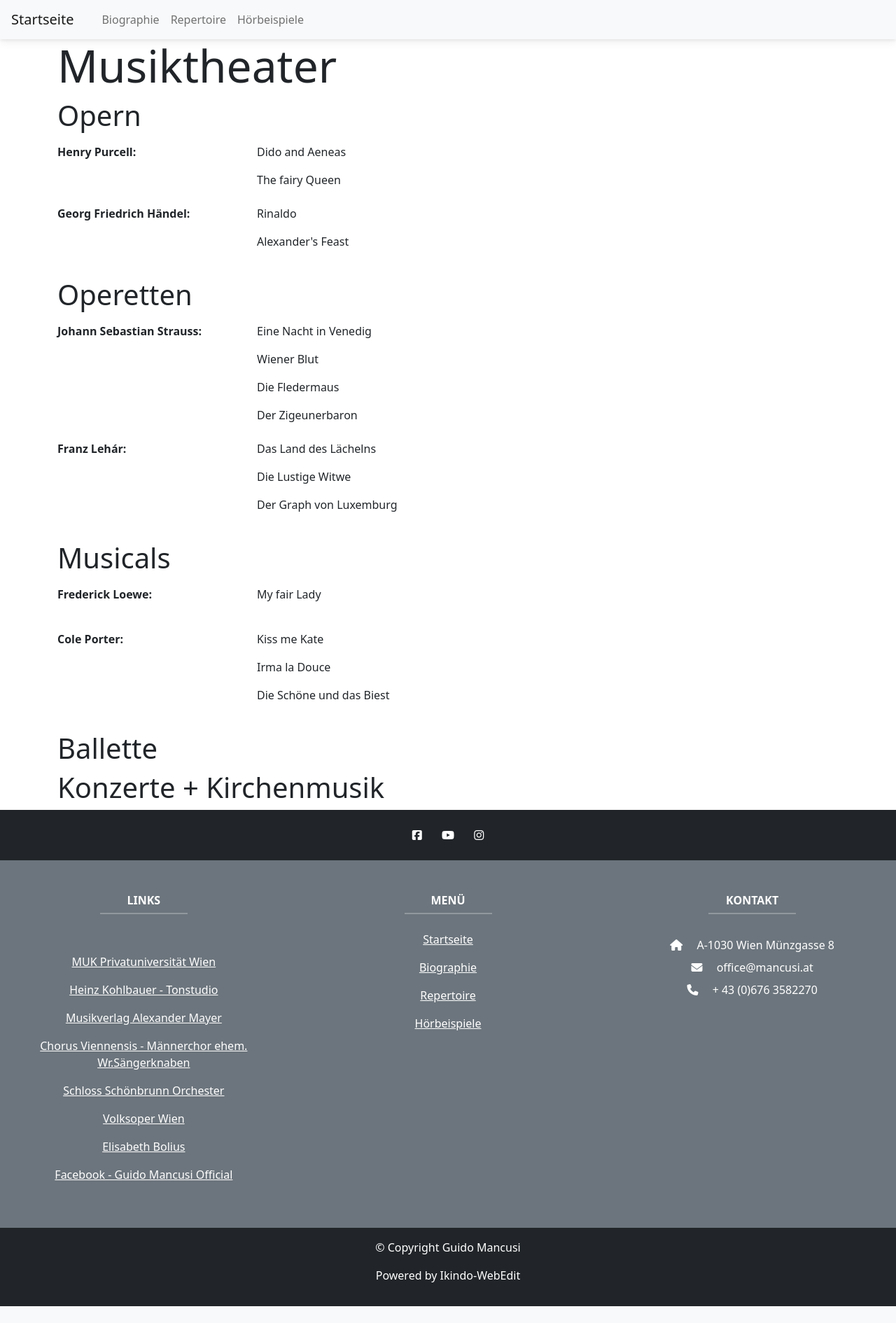
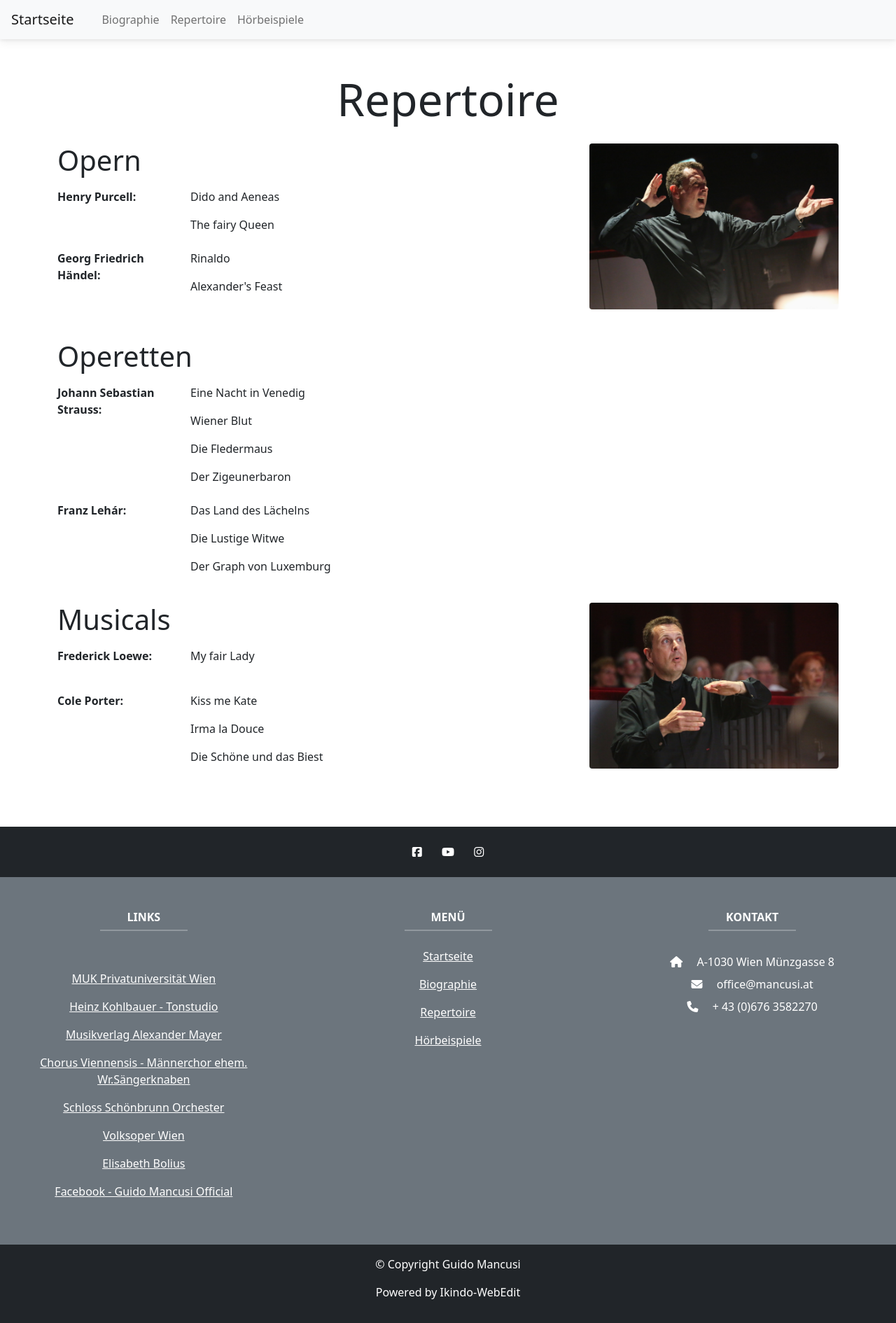
Before and after one commit to IkindoWebEdit/ikindo-code, a Django app: page /repertoire/ in a window 1280 px wide. Shown: the whole page at 70% size. Before the commit the page ends 1866 px from the top, so only its background shows below. Run offline with Django 3.2, Linux system fonts and the light colour scheme; some libraries are stand-ins or nearby versions.

Commit message:
Made it prettyyy

```diff
--- a/ikindo/templates/ikindo/hoerbeispiele.html
+++ b/ikindo/templates/ikindo/hoerbeispiele.html
@@ -9,7 +9,7 @@
   <div class="container bg-white">
     <div class="row mt-3">
 
-        <h1 class="display-3 text-center">Hörbeispiele</h1>
+        <h1 class="display-3 text-center mt-5">Hörbeispiele</h1>
 
     </div>
     <h2 class="display-6 text-center mb-5 mt-5">Pjotr Ilitsch Tschaikovsky</h2>
--- a/ikindo/templates/ikindo/repertoire.html
+++ b/ikindo/templates/ikindo/repertoire.html
@@ -6,9 +6,10 @@
 <body>
   <div class="container">
     <div class="section">
-      <h1 class="display-3">Musiktheater</h1>
+      <h1 class="display-3 text-center mb-4 mt-5">Repertoire</h1>
     </div>
-    <div class="section">
+    <div class="row">
+      <div class="col">
         <h2 class="display-6 pb-2">Opern</h2>
         <dl class="row">
           <dt class="col-sm-3">Henry Purcell:</dt>
@@ -23,8 +24,13 @@
           </dd>
         </dl>
       </div>
-    <div class="section">
-      <h2 class="display-6 pb-2">Operetten</h2>
+      <div class="col-sm-4">
+        <img src="{% static 'img/GuidoROAW.jpeg'%}" alt="Guido Mancusi" class="img-fluid rounded">
+      </div>
+    </div>
+    <div class="row">
+      <div class="col">
+        <h2 class="display-6 pb-2 mt-4">Operetten</h2>
       <dl class="row">
         <dt class="col-sm-3">Johann Sebastian Strauss:</dt>
         <dd class="col-sm-9">
@@ -41,7 +47,11 @@
         </dd>
       </dl>
       </div>
-    <div class="section">
+      <div class="col-sm-4"></div>
+
+    </div>
+    <div class="row mb-5">
+      <div class="col">
         <h2 class="display-6 pb-2">Musicals</h2>
       <dl class="row">
         <dt class="col-sm-3">Frederick Loewe:</dt>
@@ -58,12 +68,12 @@
         </dd>
       </dl>
       </div>
-    <div class="section">
-      <h2 class="display-6">Ballette</h2>
+      <div class="col-sm-4">
+        <img src="{% static 'img/GuidoCareful.jpeg' %}" alt="" class="img-fluid rounded">
       </div>
-    <div class="section">
-      <h2 class="display-6">Konzerte + Kirchenmusik</h2>
+
     </div>
+
 
 
   </div>
```
Also changed, not shown: ikindo/static/img/GuidoCareful.jpeg (added), ikindo/static/img/GuidoROAW.jpeg (added). Lines whose indentation alone changed are shown as unchanged.
